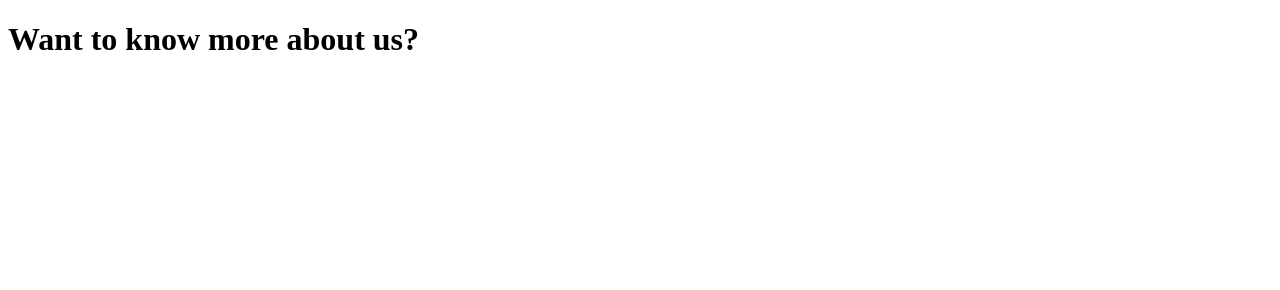
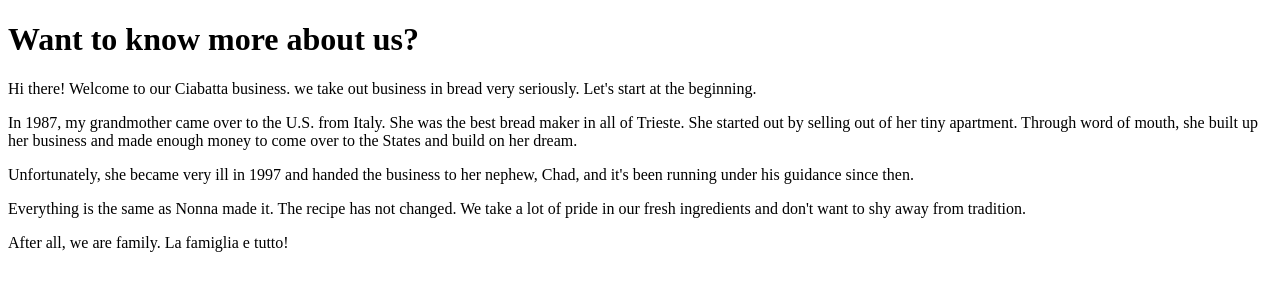
Before and after one commit to KelliLil/FakeBusiness, a plain HTML site: page about.html in a window 1280 px wide. Drawn offline with Linux system fonts and the light colour scheme.

Commit message:
Add body to about.html

```diff
--- a/about.html
+++ b/about.html
@@ -15,6 +15,20 @@
     <p>
 
     </p>
-
+    <p>
+        Hi there! Welcome to our Ciabatta business. we take out business in bread very seriously. Let's start at the beginning.
+    </p>
+    <p>
+        In 1987, my grandmother came over to the U.S. from Italy. She was the best bread maker in all of Trieste. She started out by selling out of her tiny apartment. Through word of mouth, she built up her business and made enough money to come over to the States and build on her dream.
+    </p>
+    <p>
+        Unfortunately, she became very ill in 1997 and handed the business to her nephew, Chad, and it's been running under his guidance since then.
+    </p>
+    <p>
+        Everything is the same as Nonna made it. The recipe has not changed. We take a lot of pride in our fresh ingredients and don't want to shy away from tradition.
+    </p>
+    <P>
+        After all, we are family. La famiglia e tutto!
+    </P>
 </body>
 </html>
```
